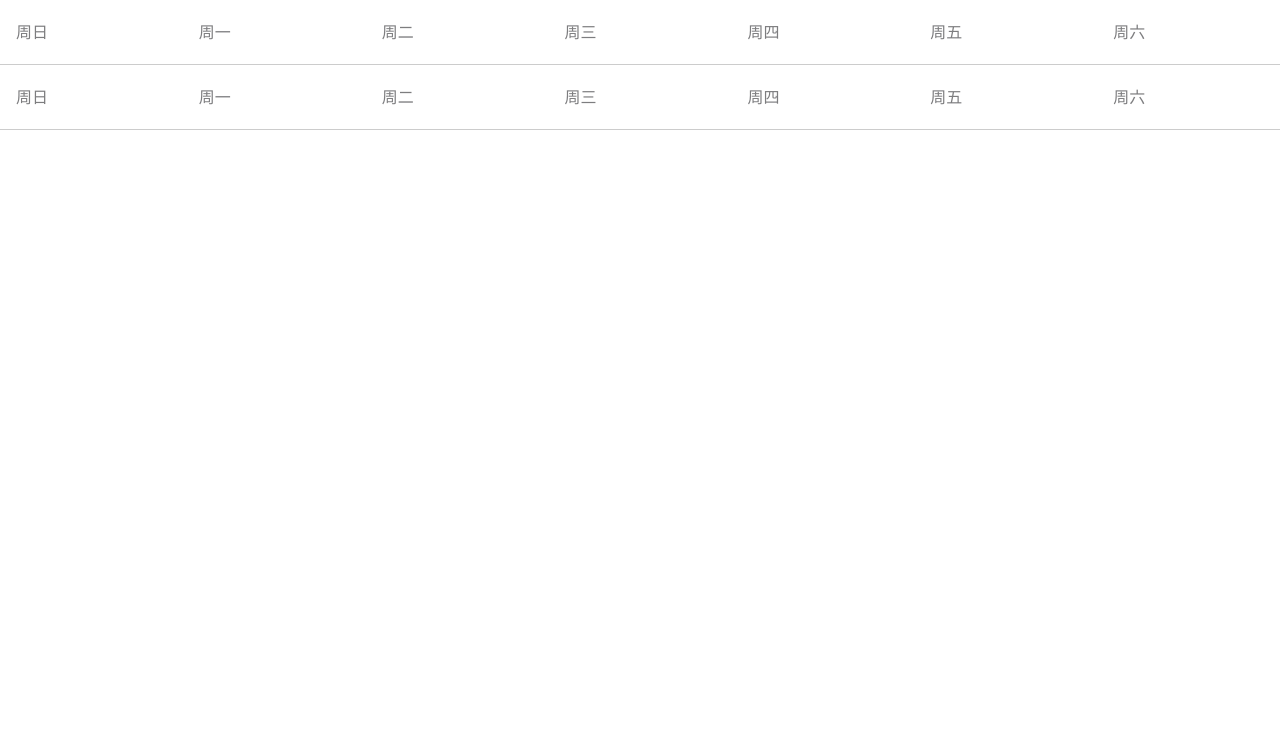
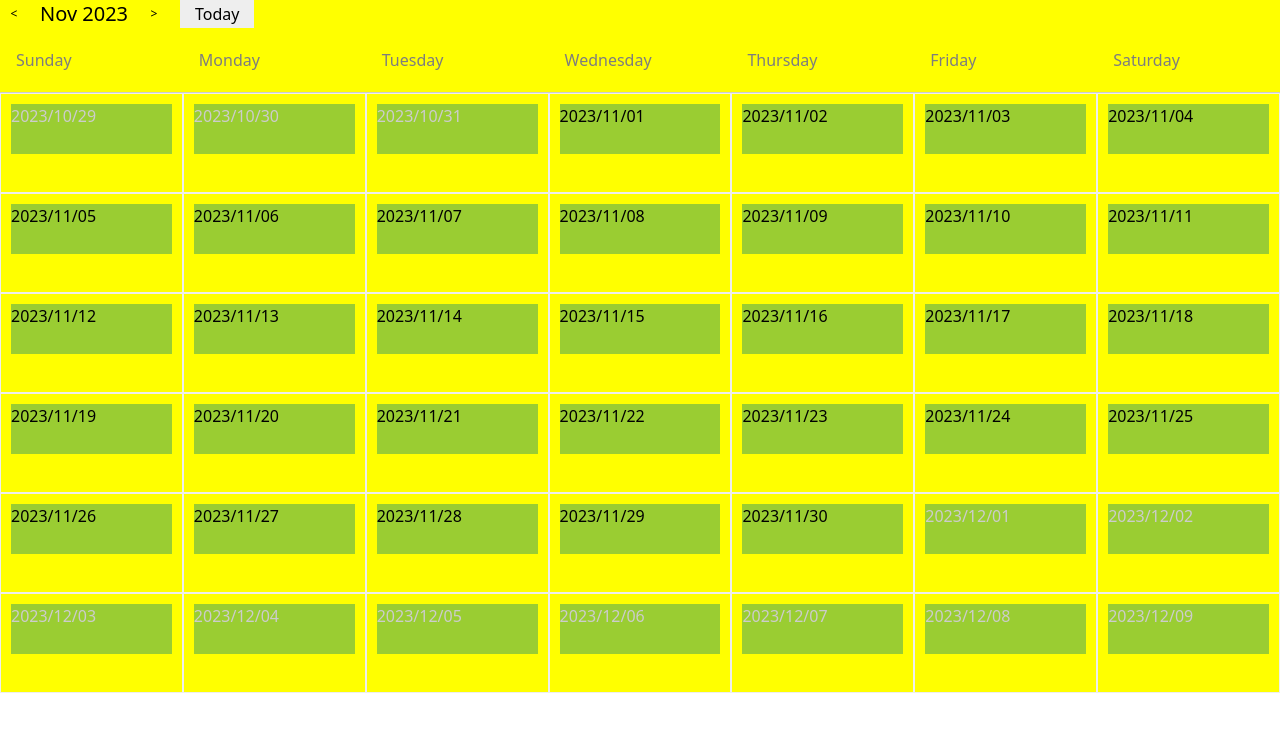
Before and after one commit to liv-rong/react-ui, a React (Vite) app: page / in a window 1280 px wide. Shown: the top 732 px of the page. Built offline with nearby package versions, Linux system fonts and the light colour scheme.

Commit message:
feat: calender

```diff
--- a/package.json
+++ b/package.json
@@ -11,6 +11,7 @@
   },
   "dependencies": {
     "@types/node": "^20.11.15",
+    "classnames": "^2.5.1",
     "dayjs": "^1.11.10",
     "react": "^18.2.0",
     "react-dom": "^18.2.0",
--- a/src/App.tsx
+++ b/src/App.tsx
@@ -4,7 +4,24 @@ import Calender from './components/calendar'
 function App() {
   return (
     <>
-      <Calender value={dayjs('2023-2-21')} />
+      <Calender
+        value={dayjs('2023-11-08')}
+        className={'aaa'}
+        style={{ background: 'yellow' }}
+        locale="en-US"
+        dateRender={(value) => {
+          return (
+            <div>
+              <p style={{ background: 'yellowgreen', height: '50px' }}>
+                {value.format('YYYY/MM/DD')}
+              </p>
+            </div>
+          )
+        }}
+        onChange={(date) => {
+          alert(date.format('YYYY-MM-DD'))
+        }}
+      ></Calender>
     </>
   )
 }
--- /dev/null
+++ b/src/components/calendar/LocaleContext.tsx
@@ -0,0 +1,11 @@
+import { createContext } from 'react'
+
+export interface LocaleContextType {
+  locale: string
+}
+
+const LocaleContext = createContext<LocaleContextType>({
+  locale: 'zh-CN'
+})
+
+export default LocaleContext
--- a/src/components/calendar/components/header-calendar/index.tsx
+++ b/src/components/calendar/components/header-calendar/index.tsx
@@ -1,16 +1,40 @@
-import { weekList } from '../../constants'
-function HeaderCalendar() {
+import { useContext } from 'react'
+import LocaleContext from '../../LocaleContext'
+import { HeaderProps } from '../../types'
+import allLocales from '../../locale'
+
+function HeaderCalendar({
+  prevMonthHandler,
+  curMonth,
+  nextMonthHandler,
+  todayHandler
+}: HeaderProps) {
+  const localeContext = useContext(LocaleContext)
+  const CalendarContext = allLocales[localeContext.locale]
   return (
-    <div className="calendar-month">
-      <div className="calendar-month-week-list">
-        {weekList.map((week) => (
-          <div
-            className="calendar-month-week-list-item"
-            key={week}
-          >
-            {week}
-          </div>
-        ))}
+    <div className="calendar-header">
+      <div className="calendar-header-left">
+        <div
+          className="calendar-header-icon"
+          onClick={prevMonthHandler}
+        >
+          &lt;
+        </div>
+        <div className="calendar-header-value">
+          {curMonth.format(CalendarContext.formatMonth)}
+        </div>
+        <div
+          className="calendar-header-icon"
+          onClick={nextMonthHandler}
+        >
+          &gt;
+        </div>
+        <button
+          className="calendar-header-btn"
+          onClick={todayHandler}
+        >
+          {CalendarContext.today}
+        </button>
       </div>
     </div>
   )
--- a/src/components/calendar/components/month-calendar/index.tsx
+++ b/src/components/calendar/components/month-calendar/index.tsx
@@ -1,9 +1,90 @@
 import { weekList } from '../../constants'
 import '@/components/calendar/index.scss'
 import type { CalenderProps } from '../../types'
+import { getAllDays } from '../../utils'
+import { Dayjs } from 'dayjs'
+import { useContext } from 'react'
+import allLocales from '../../locale'
+import LocaleContext from '../../LocaleContext'
+import cs from 'classnames'
 
-interface MonthCalendarProps extends CalenderProps {}
+interface renderProps {
+  allDays: {
+    date: Dayjs
+    currentMonth: boolean
+  }[]
+  dateRender: MonthCalendarProps['dateRender']
+  dateInnerContent: MonthCalendarProps['dateInnerContent']
+  value: Dayjs
+  selectHandler: MonthCalendarProps['selectHandler']
+}
+
+function renderDays({
+  allDays,
+  dateRender,
+  dateInnerContent,
+  value,
+  selectHandler
+}: renderProps) {
+  const rows = []
+  for (let i = 0; i < 6; i++) {
+    const row = []
+    for (let j = 0; j < 7; j++) {
+      const item = allDays[i * 7 + j]
+      row[j] = (
+        <div
+          className={
+            'calendar-month-body-cell ' +
+            (item.currentMonth ? 'calendar-month-body-cell-current' : '')
+          }
+          onClick={() => selectHandler?.(item.date)}
+        >
+          {dateRender ? (
+            dateRender(item.date)
+          ) : (
+            <div className="calendar-month-body-cell-date">
+              <div
+                className={cs(
+                  'calendar-month-body-cell-date-value',
+                  value.format('YYYY-MM-DD') === item.date.format('YYYY-MM-DD')
+                    ? 'calendar-month-body-cell-date-selected'
+                    : ''
+                )}
+              >
+                {item.date.date()}
+              </div>
+              <div className="calendar-month-body-cell-date-content">
+                {dateInnerContent?.(item.date)}
+              </div>
+            </div>
+          )}
+        </div>
+      )
+    }
+    rows.push(row)
+  }
+  return rows.map((row, index) => (
+    <div
+      className="calendar-month-body-row"
+      key={index}
+    >
+      {row}
+    </div>
+  ))
+}
+
+interface MonthCalendarProps extends CalenderProps {
+  selectHandler?: (date: Dayjs) => void
+  curMonth: Dayjs
+}
+
 function MonthCalendar(props: MonthCalendarProps) {
+  const localeContext = useContext(LocaleContext)
+
+  const CalendarLocale = allLocales[localeContext.locale]
+
+  const { dateRender, dateInnerContent, value, selectHandler } = props ?? {}
+  const allDays = getAllDays(props.curMonth)
   return (
     <div className="calendar-month ">
       <div className="calendar-month-week-list">
@@ -12,9 +93,18 @@ function MonthCalendar(props: MonthCalendarProps) {
             className="calendar-month-week-list-item"
             key={week}
           >
-            {week}
+            {CalendarLocale.week[week]}
           </div>
         ))}
+      </div>
+      <div>
+        {renderDays({
+          allDays,
+          dateRender,
+          dateInnerContent,
+          value,
+          selectHandler
+        })}
       </div>
     </div>
   )
--- a/src/components/calendar/constants/calendar.ts
+++ b/src/components/calendar/constants/calendar.ts
@@ -1,3 +1,63 @@
+import { CalendarType } from '../types'
+
+export const CalendarLocaleZh: CalendarType = {
+  formatYear: 'YYYY 年',
+  formatMonth: 'YYYY 年 MM 月',
+  today: '今天',
+  month: {
+    January: '一月',
+    February: '二月',
+    March: '三月',
+    April: '四月',
+    May: '五月',
+    June: '六月',
+    July: '七月',
+    August: '八月',
+    September: '九月',
+    October: '十月',
+    November: '十一月',
+    December: '十二月'
+  },
+  week: {
+    monday: '周一',
+    tuesday: '周二',
+    wednesday: '周三',
+    thursday: '周四',
+    friday: '周五',
+    saturday: '周六',
+    sunday: '周日'
+  }
+}
+
+export const CalendarLocaleEn: CalendarType = {
+  formatYear: 'YYYY',
+  formatMonth: 'MMM YYYY',
+  today: 'Today',
+  month: {
+    January: 'January',
+    February: 'February',
+    March: 'March',
+    April: 'April',
+    May: 'May',
+    June: 'June',
+    July: 'July',
+    August: 'August',
+    September: 'September',
+    October: 'October',
+    November: 'November',
+    December: 'December'
+  },
+  week: {
+    monday: 'Monday',
+    tuesday: 'Tuesday',
+    wednesday: 'Wednesday',
+    thursday: 'Thursday',
+    friday: 'Friday',
+    saturday: 'Saturday',
+    sunday: 'Sunday'
+  }
+}
+
 export const monthNames = [
   '一月',
   '二月',
@@ -13,4 +73,12 @@ export const monthNames = [
   '十二月'
 ]
 
-export const weekList = ['周日', '周一', '周二', '周三', '周四', '周五', '周六']
+export const weekList = [
+  'sunday',
+  'monday',
+  'tuesday',
+  'wednesday',
+  'thursday',
+  'friday',
+  'saturday'
+]
--- a/src/components/calendar/index.scss
+++ b/src/components/calendar/index.scss
@@ -17,4 +17,83 @@
       flex: 1;
     }
   }
+
+  &-body {
+    &-row {
+      height: 100px;
+      display: flex;
+    }
+    &-cell {
+      flex: 1;
+      border: 1px solid #eee;
+      padding: 10px;
+      color: #ccc;
+      overflow: hidden;
+      &-current {
+        color: #000;
+      }
+      &-date {
+        padding: 10px;
+        &-selected {
+          background: blue;
+          width: 28px;
+          height: 28px;
+          line-height: 28px;
+          text-align: center;
+          color: #fff;
+          border-radius: 50%;
+          cursor: pointer;
+        }
+      }
+    }
+  }
 }
+
+.calendar-header {
+  &-left {
+    display: flex;
+    align-items: center;
+
+    height: 28px;
+    line-height: 28px;
+  }
+
+  &-value {
+    font-size: 20px;
+  }
+
+  &-btn {
+    background: #eee;
+    cursor: pointer;
+    border: 0;
+    padding: 0 15px;
+    line-height: 28px;
+
+    &:hover {
+      background: #ccc;
+    }
+  }
+
+  &-icon {
+    width: 28px;
+    height: 28px;
+
+    line-height: 28px;
+
+    border-radius: 50%;
+    text-align: center;
+    font-size: 12px;
+
+    user-select: none;
+    cursor: pointer;
+
+    margin-right: 12px;
+    &:not(:first-child) {
+      margin: 0 12px;
+    }
+
+    &:hover {
+      background: #ccc;
+    }
+  }
+}
--- a/src/components/calendar/index.tsx
+++ b/src/components/calendar/index.tsx
@@ -1,92 +1,66 @@
-import {
-  ForwardRefRenderFunction,
-  forwardRef,
-  useImperativeHandle,
-  useState
-} from 'react'
-import { monthNames } from './constants'
+import classNames from 'classnames'
+
 import { MonthCalendar, HeaderCalendar } from './components'
 import type { CalenderProps } from './types'
+import LocaleContext from './LocaleContext'
+import dayjs, { Dayjs } from 'dayjs'
+import { useState } from 'react'
 
-const Calendar = (calenderProps: CalenderProps) => {
-  // const { value = new Date(), onChange } = props
-  // const [date, setDate] = useState(value)
+const Calendar = (props: CalenderProps) => {
+  const { value, style, className, locale, onChange } = props
 
-  // const handlePrevMonth = () => {
-  //   setDate(new Date(date.getFullYear(), date.getMonth() - 1, 1))
-  // }
+  const myClassNames = classNames(className)
+  const [curValue, setCurValue] = useState<Dayjs>(value)
+  const [curMonth, setCurMonth] = useState<Dayjs>(value)
 
-  // const handleNextMonth = () => {
-  //   setDate(new Date(date.getFullYear(), date.getMonth() + 1, 1))
-  // }
+  function changeDate(date: Dayjs) {
+    setCurValue(date)
+    setCurMonth(date)
+    onChange?.(date)
+  }
 
-  // const daysOfMonth = (year: number, month: number) => {
-  //   return new Date(year, month + 1, 0).getDate()
-  // }
+  function selectHandler(date: Dayjs) {
+    changeDate(date)
+  }
 
-  // const firstDayOfMonth = (year: number, month: number) => {
-  //   return new Date(year, month, 1).getDay()
-  // }
+  function prevMonthHandler() {
+    setCurMonth(curMonth.subtract(1, 'month'))
+  }
 
-  // const renderDays = () => {
-  //   const days = []
+  function nextMonthHandler() {
+    setCurMonth(curMonth.add(1, 'month'))
+  }
 
-  //   const daysCount = daysOfMonth(date.getFullYear(), date.getMonth())
-  //   const firstDay = firstDayOfMonth(date.getFullYear(), date.getMonth())
-
-  //   for (let i = 0; i < firstDay; i++) {
-  //     days.push(
-  //       <div
-  //         key={`empty-${i}`}
-  //         className="empty"
-  //       ></div>
-  //     )
-  //   }
-
-  //   for (let i = 1; i <= daysCount; i++) {
-  //     const clickHandler = onChange?.bind(
-  //       null,
-  //       new Date(date.getFullYear(), date.getMonth(), i)
-  //     )
-
-  //     days.push(
-  //       <div
-  //         key={i}
-  //         className={`day ${i === date.getDate() ? 'selected' : ''}`}
-  //         onClick={clickHandler}
-  //       >
-  //         {i}
-  //       </div>
-  //     )
-  //   }
-
-  //   return days
-  // }
+  function todayHandler() {
+    const date = dayjs(Date.now())
+    changeDate(date)
+  }
 
   return (
-    <div className="calendar">
-      <HeaderCalendar />
-      <MonthCalendar {...calenderProps} />
-
-      {/* <div className="header">
-        <button onClick={handlePrevMonth}>&lt;</button>
-        <div>
-          {date.getFullYear()} 年 {monthNames[date.getMonth()]}
-        </div>
-        <button onClick={handleNextMonth}>&gt;</button>
+    <LocaleContext.Provider
+      value={{
+        locale: locale!
+      }}
+    >
+      <div
+        className={myClassNames}
+        style={style}
+      >
+        <HeaderCalendar
+          prevMonthHandler={prevMonthHandler}
+          nextMonthHandler={nextMonthHandler}
+          curMonth={curMonth}
+          todayHandler={todayHandler}
+        ></HeaderCalendar>
+        <MonthCalendar
+          {...props}
+          value={curValue}
+          selectHandler={selectHandler}
+          curMonth={curMonth}
+        />
       </div>
-      <div className="days">
-        <div className="day">日</div>
-        <div className="day">一</div>
-        <div className="day">二</div>
-        <div className="day">三</div>
-        <div className="day">四</div>
-        <div className="day">五</div>
-        <div className="day">六</div>
-        {renderDays()}
-      </div>*/}
-    </div>
+    </LocaleContext.Provider>
   )
 }
 
-export default forwardRef(Calendar)
+export default Calendar
--- /dev/null
+++ b/src/components/calendar/locale/index.ts
@@ -0,0 +1,9 @@
+import { CalendarLocaleZh, CalendarLocaleEn } from '../constants'
+import { CalendarType } from '../types'
+
+const allLocales: Record<string, CalendarType> = {
+  'zh-CN': CalendarLocaleZh,
+  'en-US': CalendarLocaleEn
+}
+
+export default allLocales
--- a/src/components/calendar/types/calender.ts
+++ b/src/components/calendar/types/calender.ts
@@ -1,4 +1,51 @@
 import { Dayjs } from 'dayjs'
+import { CSSProperties, ReactNode } from 'react'
+
 export interface CalenderProps {
-  value?: Dayjs
+  value: Dayjs
+  style?: CSSProperties
+  className?: string | string[]
+  // 定制日期显示，会完全覆盖日期单元格
+  dateRender?: (currentDate: Dayjs) => ReactNode
+  // 定制日期单元格，内容会被添加到单元格内，只在全屏日历模式下生效。
+  dateInnerContent?: (currentDate: Dayjs) => ReactNode
+  // 国际化相关
+  locale?: string
+  onChange?: (date: Dayjs) => void
 }
+
+export interface CalendarType {
+  formatYear: string
+  formatMonth: string
+  today: string
+  month: {
+    January: string
+    February: string
+    March: string
+    April: string
+    May: string
+    June: string
+    July: string
+    August: string
+    September: string
+    October: string
+    November: string
+    December: string
+  } & Record<string, any>
+  week: {
+    monday: string
+    tuesday: string
+    wednesday: string
+    thursday: string
+    friday: string
+    saturday: string
+    sunday: string
+  } & Record<string, any>
+}
+
+export interface HeaderProps {
+  curMonth: Dayjs
+  prevMonthHandler: () => void
+  nextMonthHandler: () => void
+  todayHandler: () => void
+}
--- a/src/components/calendar/utils/date.ts
+++ b/src/components/calendar/utils/date.ts
@@ -3,20 +3,33 @@ import type { Dayjs } from 'dayjs'
 /**
  * 计算两个数字的和
  * @param {Dayjs} date - 一个dayjs的格式
- * @returns {number} - 两个数字的和
+ * @returns {Array<{ date: Dayjs; currentMonth: boolean }>} - 一个月的日期函数
  */
 export function getAllDays(date: Dayjs) {
-  const daysInMonth = date.daysInMonth()
+  // 获取月份中的天数
+  //const daysInMonth = date.daysInMonth()
+  // 获取月份的第一天
   const startDate = date.startOf('month')
+  // 获取第一天是星期几
   const day = startDate.day()
 
-  const daysInfo = new Array(6 * 7)
+  const daysInfo = new Array<{ date: Dayjs; currentMonth: boolean }>(6 * 7)
 
   for (let i = 0; i < day; i++) {
     daysInfo[i] = {
-      date: startDate.subtract(day - i, 'day').format('YYYY-MM-DD')
+      date: startDate.subtract(day - i, 'day'),
+      currentMonth: false
     }
   }
 
-  debugger
+  for (let i = day; i < daysInfo.length; i++) {
+    const calcDate = startDate.add(i - day, 'day')
+
+    daysInfo[i] = {
+      date: calcDate,
+      currentMonth: calcDate.month() === date.month()
+    }
+  }
+
+  return daysInfo
 }
```
Also changed, not shown: 1 other file (tests, documents, lock files or other folders).
